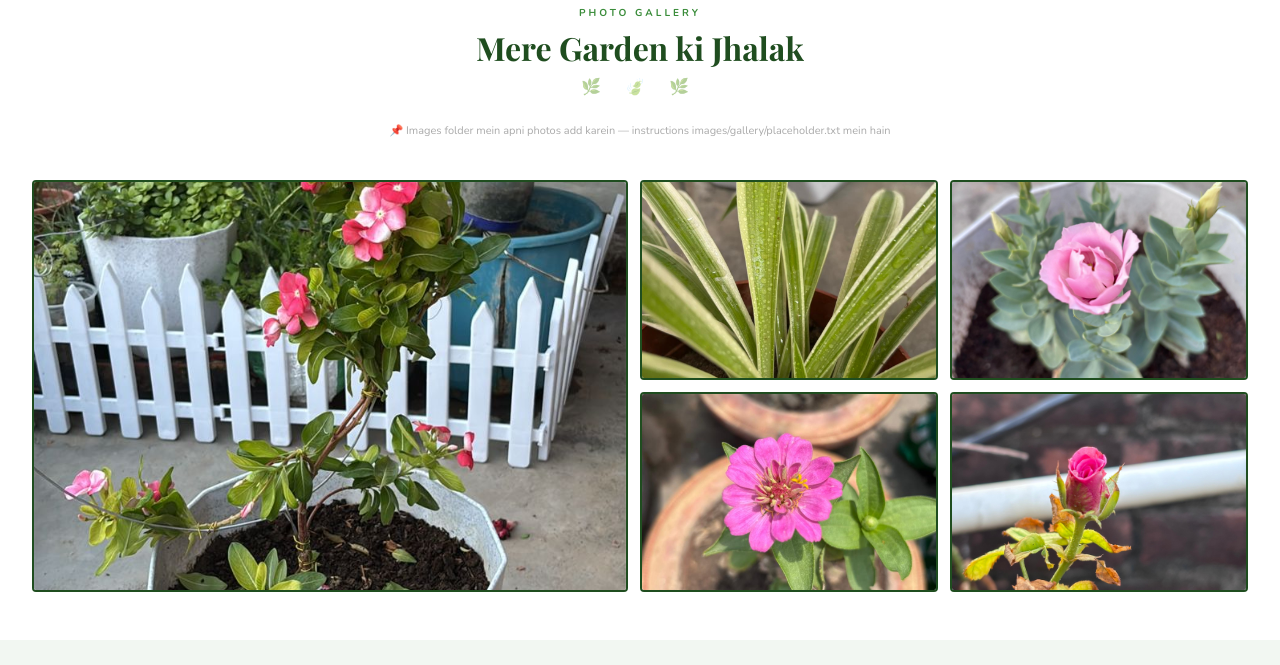
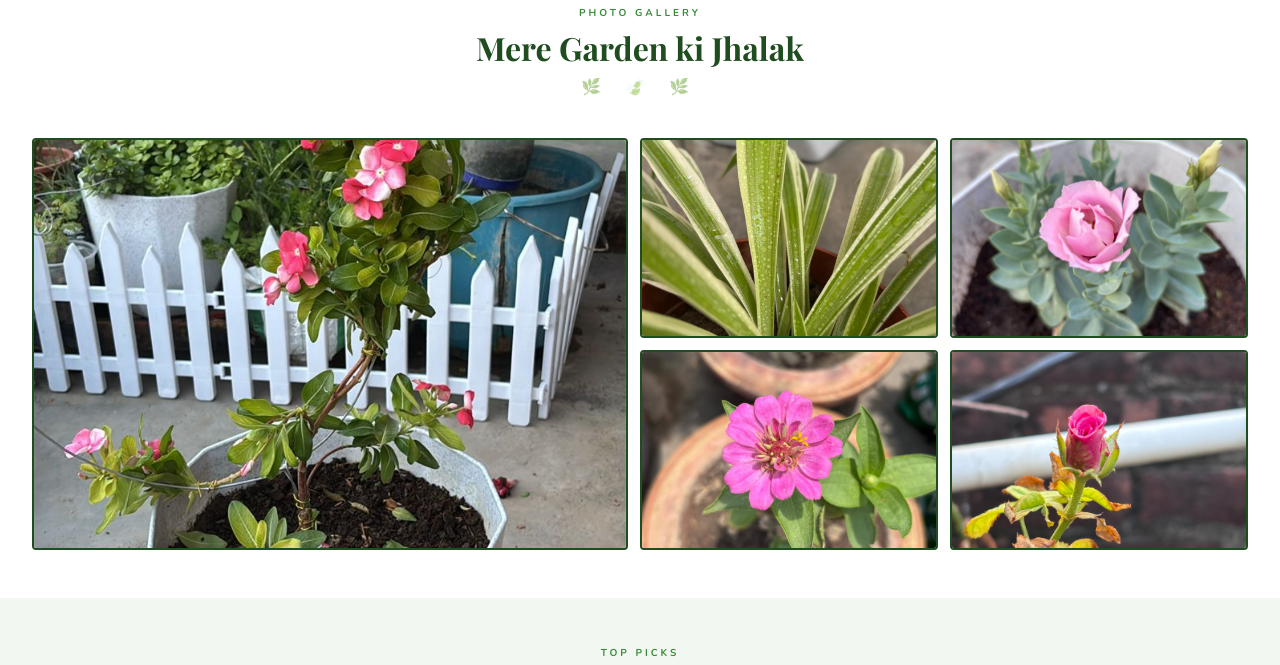
Before and after one commit to rajmonica-source/jadenjoy-garden, a plain HTML site: page index.html in a window 1280 px wide. Shown: the part 840-1505 px from the top of the page. Drawn offline with nearby package versions, Linux system fonts and the light colour scheme; a web font is replaced by a local one.

Commit message:
Update index.html

```diff
--- a/index.html
+++ b/index.html
@@ -371,7 +371,7 @@
       <div class="eyebrow">Photo Gallery</div>
       <h2 class="sec-h">Mere Garden ki Jhalak</h2>
       <div class="leaf-div">🌿 🍃 🌿</div>
-      <p class="sec-sub" style="font-size:11px;color:#aaa;">📌 Images folder mein apni photos add karein — instructions images/gallery/placeholder.txt mein hain</p>
+      <p class="sec-sub" style="font-size:11px;color:#aaa;"></p>
     </div>
     <div class="gallery-grid">
       <!--
```
